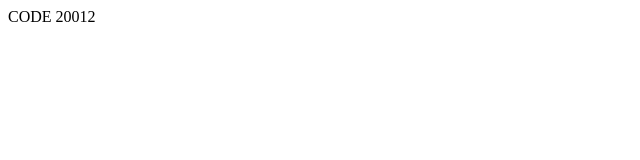
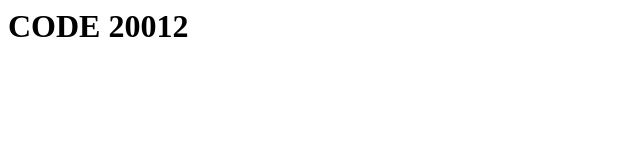
Before and after one commit to jotroT/jotroT.github.io, a plain HTML site: page index.html in a window 1280 px wide. Shown: the whole page, without its empty margins (0-640 px from the left). Drawn offline with Linux system fonts and the light colour scheme.

Commit message:
Update index.html

```diff
--- a/index.html
+++ b/index.html
@@ -1 +1 @@
-<body>CODE 20012</body>
+<body><h1>CODE 20012</h1></body>
```
